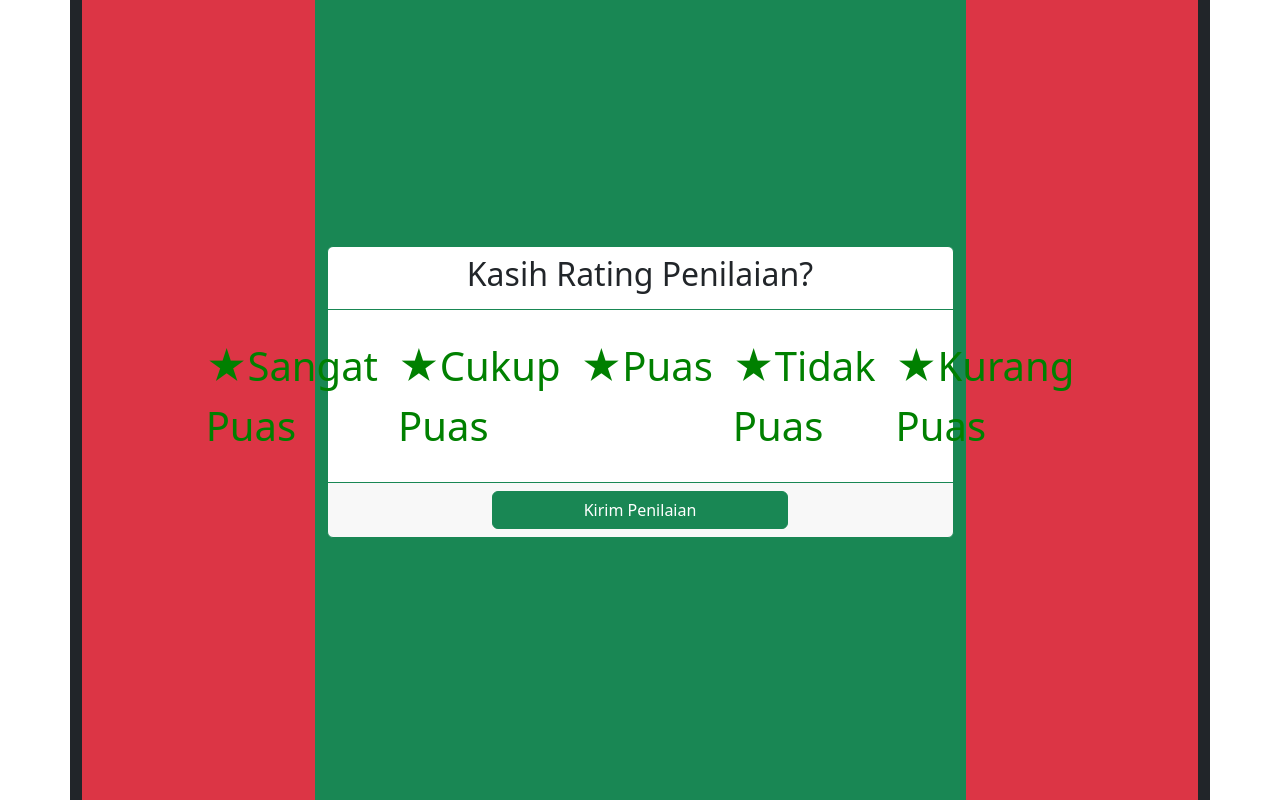
After one commit to Nabilmuthi77/sipadu, a CodeIgniter app: the page made by application/views/masyarakat/ratingPenilaian.php in a window 1280 px wide. The commit adds this page. Run offline with CodeIgniter, Linux system fonts and the light colour scheme; data that the repository does not hold is empty.

Commit message:
Night 1.1

```diff
--- a/application/config/database.php
+++ b/application/config/database.php
@@ -77,7 +77,7 @@ $db['default'] = array(
 	'dsn'	=> '',
 	'hostname' => 'localhost',
 	'username' => 'root',
-	'password' => 'RahasiaKita',
+	'password' => '',
 	'database' => 'sipadu',
 	'dbdriver' => 'mysqli',
 	'dbprefix' => '',
--- a/application/controllers/Masyarakat.php
+++ b/application/controllers/Masyarakat.php
@@ -57,4 +57,10 @@ class Masyarakat extends CI_Controller
         );
         redirect('Masyarakat/kelolaPengaduan');
     }
+
+	public function penilaian()
+	{
+		$data['title'] = 'Rating Penilaian';
+		$this->load->view('masyarakat/ratingPenilaian', $data);
+	}
 }
--- a/application/views/masyarakat/kelolaPengaduan.php
+++ b/application/views/masyarakat/kelolaPengaduan.php
@@ -51,6 +51,7 @@
                     <ul class="hitam">
                         <li><a href="#kelola" >Lihat Daftar Pengaduan </a></li>
                         <li><a href="<?= base_url('Masyarakat'); ?>" >Buat Pengaduan Baru</a></li>
+                        <li><a href="<?= base_url('Masyarakat/penilaian'); ?>" >Kasih Rating Penilaian</a></li>
                     </ul>
                     <div class="text-center">
                         <a href="<?= base_url('auth/logout'); ?>" class="badge bg-dark text-white w-75 mb-2">Logout</a>
--- /dev/null
+++ b/application/views/masyarakat/ratingPenilaian.php
@@ -0,0 +1,111 @@
+<!DOCTYPE html>
+<html lang="en">
+
+<head>
+    <meta charset="UTF-8">
+    <meta name="viewport" content="width=device-width, initial-scale=1.0">
+    <title><?= $title ?></title>
+    <link rel="stylesheet" href="https://cdnjs.cloudflare.com/ajax/libs/font-awesome/6.4.2/css/all.min.css"
+        integrity="sha512-z3gLpd7yknf1YoNbCzqRKc4qyor8gaKU1qmn+CShxbuBusANI9QpRohGBreCFkKxLhei6S9CQXFEbbKuqLg0DA=="
+        crossorigin="anonymous" referrerpolicy="no-referrer" />
+    <link rel="stylesheet" href="<?= base_url('assets/css/bootstrap.css'); ?>">
+    <style>
+    a {
+        text-decoration: none;
+        color: white;
+    }
+
+    .radio-group {
+        display: flex;
+        justify-content: center;
+    }
+
+    .star-container {
+        display: flex;
+        flex-direction: column;
+        align-items: center;
+        margin: 10px;
+    }
+
+    .star-label {
+        color: green;
+        /* Ubah warna menjadi hijau */
+        font-size: 40px;
+        /* Ubah ukuran bintang sesuai kebutuhan */
+        cursor: pointer;
+    }
+
+    /* Style for radio buttons, you can use images for stars */
+    input[type="radio"] {
+        display: none;
+        /* Sembunyikan tombol radio default */
+    }
+
+    input[type="radio"]+label::before {
+        content: "★";
+        /* Unicode karakter untuk bintang */
+        font-size: 40px;
+        /* Ubah ukuran bintang sesuai kebutuhan */
+        color: green;
+        /* Ubah warna bintang sesuai kebutuhan */
+    }
+
+    /* Style untuk label tombol radio yang terpilih */
+    input[type="radio"]:checked+label::before {
+        color: gold;
+        /* Ubah warna bintang yang terpilih */
+    }
+    </style>
+</head>
+
+<body>
+    <section class="container bg-dark vh-100">
+        <div class="row bg-danger mx-auto vh-100">
+            <div class="col-lg-7 bg-success mx-auto d-flex align-items-center">
+                <div class="card border-success mb-3 mx-auto">
+                    <div class="card-header bg-transparent border-success">
+                        <h2 class="text-center">Kasih Rating Penilaian?</h2>
+                    </div>
+                    <div class="card-body">
+                        <form action="#" method="#">
+                            <div class="radio-group">
+                                <div class="star-container">
+                                    <input type="radio" id="star5" name="rating" value="5" />
+                                    <label for="star5" class="star-label">Sangat Puas</label>
+                                </div>
+
+                                <div class="star-container">
+                                    <input type="radio" id="star4" name="rating" value="4" />
+                                    <label for="star4" class="star-label">Cukup Puas</label>
+                                </div>
+
+                                <div class="star-container">
+                                    <input type="radio" id="star3" name="rating" value="3" />
+                                    <label for="star3" class="star-label">Puas</label>
+                                </div>
+
+                                <div class="star-container">
+                                    <input type="radio" id="star2" name="rating" value="2" />
+                                    <label for="star2" class="star-label">Tidak Puas</label>
+                                </div>
+
+                                <div class="star-container">
+                                    <input type="radio" id="star1" name="rating" value="2" />
+                                    <label for="star1" class="star-label">Kurang Puas</label>
+                                </div>
+                            </div>
+                        </form>
+                    </div>
+                    <div class="card-footer border-success text-center">
+                        <button type="submit" class="btn btn-success w-50">Kirim Penilaian</button>
+                    </div>
+                </div>
+            </div>
+        </div>
+    </section>
+
+    <script src="<?= base_url('assets/js/bootstrap.bundle.js'); ?>"></script>
+
+</body>
+
+</html>
```
